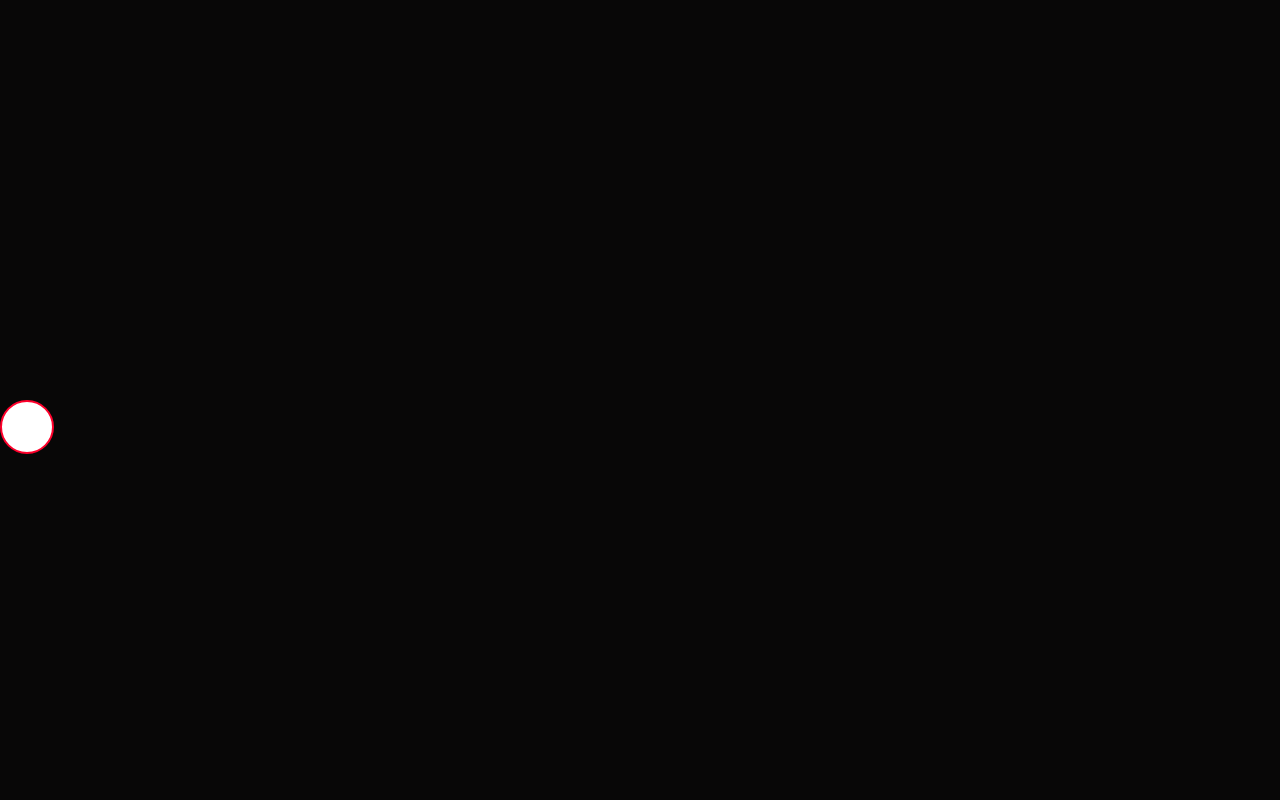
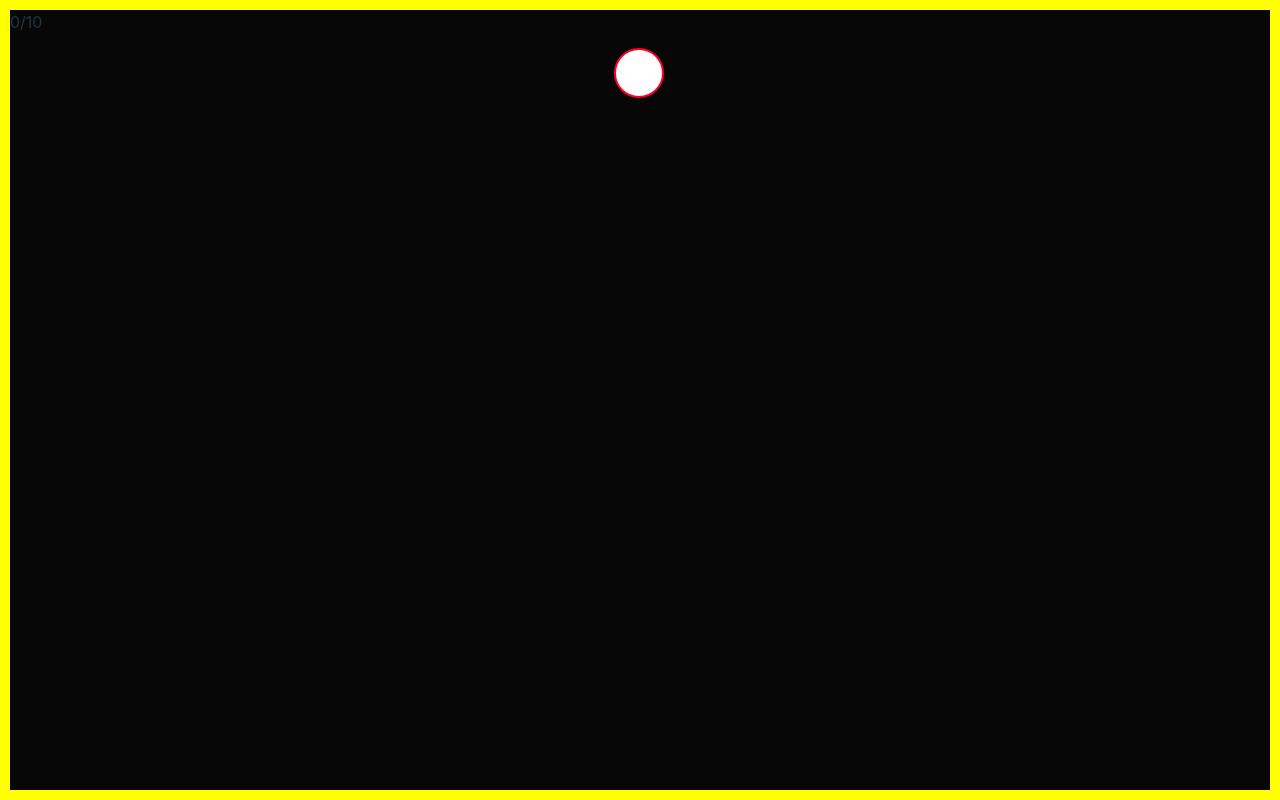
Before and after one commit to Calanfive/kill_divs_tp_pwa, a React (Vite) app: page /jeu in a window 1280 px wide. Built offline with nearby package versions, Linux system fonts and the light colour scheme.

Commit message:
random position + cpt clicks

```diff
--- a/dev-dist/sw.js
+++ b/dev-dist/sw.js
@@ -82,7 +82,7 @@ define(['./workbox-b5f7729d'], (function (workbox) { 'use strict';
     "revision": "3ca0b8505b4bec776b69afdba2768812"
   }, {
     "url": "index.html",
-    "revision": "0.sarul2qr33o"
+    "revision": "0.7ldbnf6mqo8"
   }], {});
   workbox.cleanupOutdatedCaches();
   workbox.registerRoute(new workbox.NavigationRoute(workbox.createHandlerBoundToURL("index.html"), {
--- a/src/App.css
+++ b/src/App.css
@@ -1,9 +1,10 @@
 * {
   margin: 0%;
   padding: 0;
+  box-sizing: border-box;
 }
 
-html, body {
+html, body , #root, .jeu{
   height: 100%;
   width: 100%;
 }
@@ -11,6 +12,10 @@ html, body {
 body{
   background-color: rgb(8, 7, 7);
   position: relative;
+}
+
+.jeu {
+  border: 10px solid yellow;
 }
 
 .circleToKill {
--- a/src/routes/Accueil.tsx
+++ b/src/routes/Accueil.tsx
@@ -11,7 +11,7 @@ export default function Accueil() {
 
 
     return (
-        <div>
+        <div className="home">
             <h1>KILL THE DIVS</h1>
             <button onClick={handleSubmit}>START</button>
         </div>
--- a/src/routes/Jeu.tsx
+++ b/src/routes/Jeu.tsx
@@ -1,12 +1,22 @@
+import { useCallback, useState } from "react";
 import { useNavigate } from "react-router-dom";
 
 export default function Jeu() {
+    const [cpt, setCpt] = useState(0);
     const navigate = useNavigate();
 
+    const randomPos = Math.floor(Math.random() * 100) +1;
+
+    const handleClick = useCallback(() => {
+        setCpt(cpt + 1)
+    }, [cpt])
 
     return (
-        <div>
-            <div className="circleToKill">
+        <div className="jeu">
+            <div className="cpt_div">
+                {cpt}/10
+            </div>
+            <div className="circleToKill" style={{top: randomPos, left: randomPos + "%"}} onClick={handleClick} >
 
             </div>
         </div>
```
